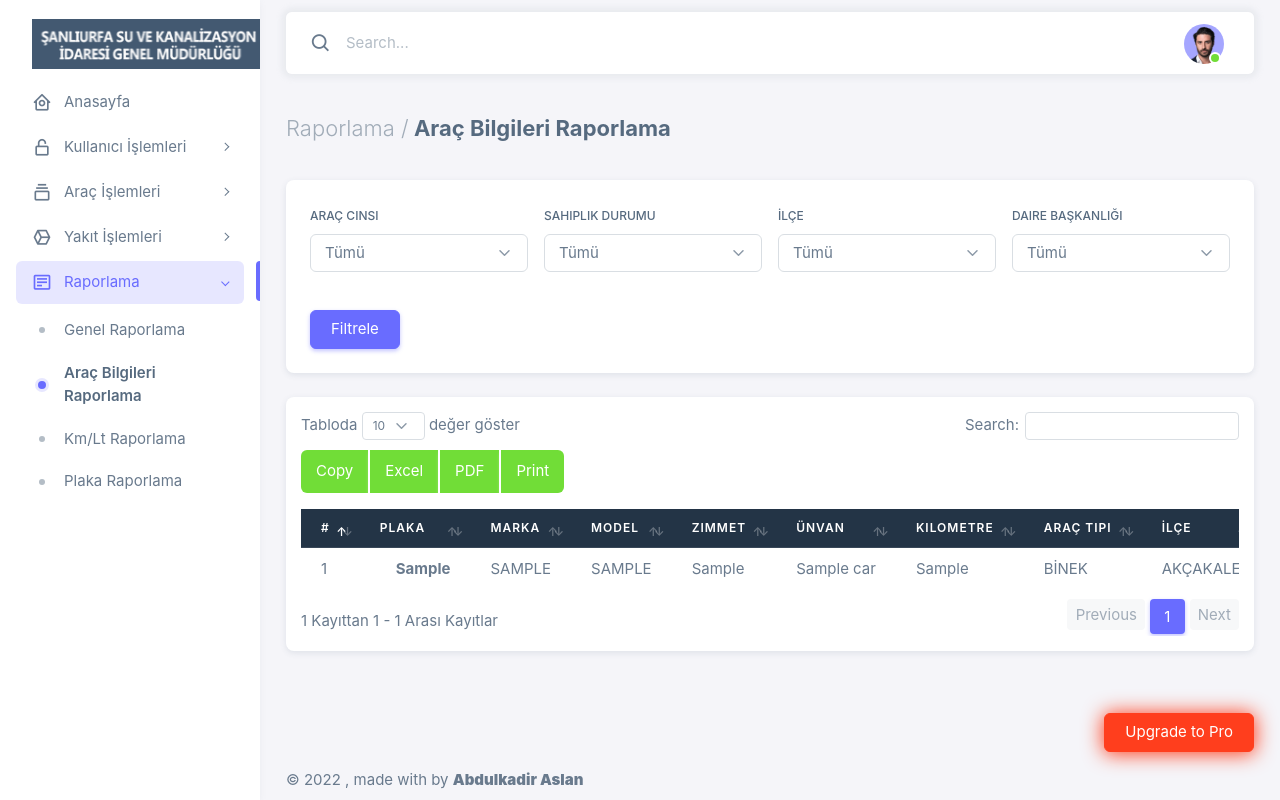
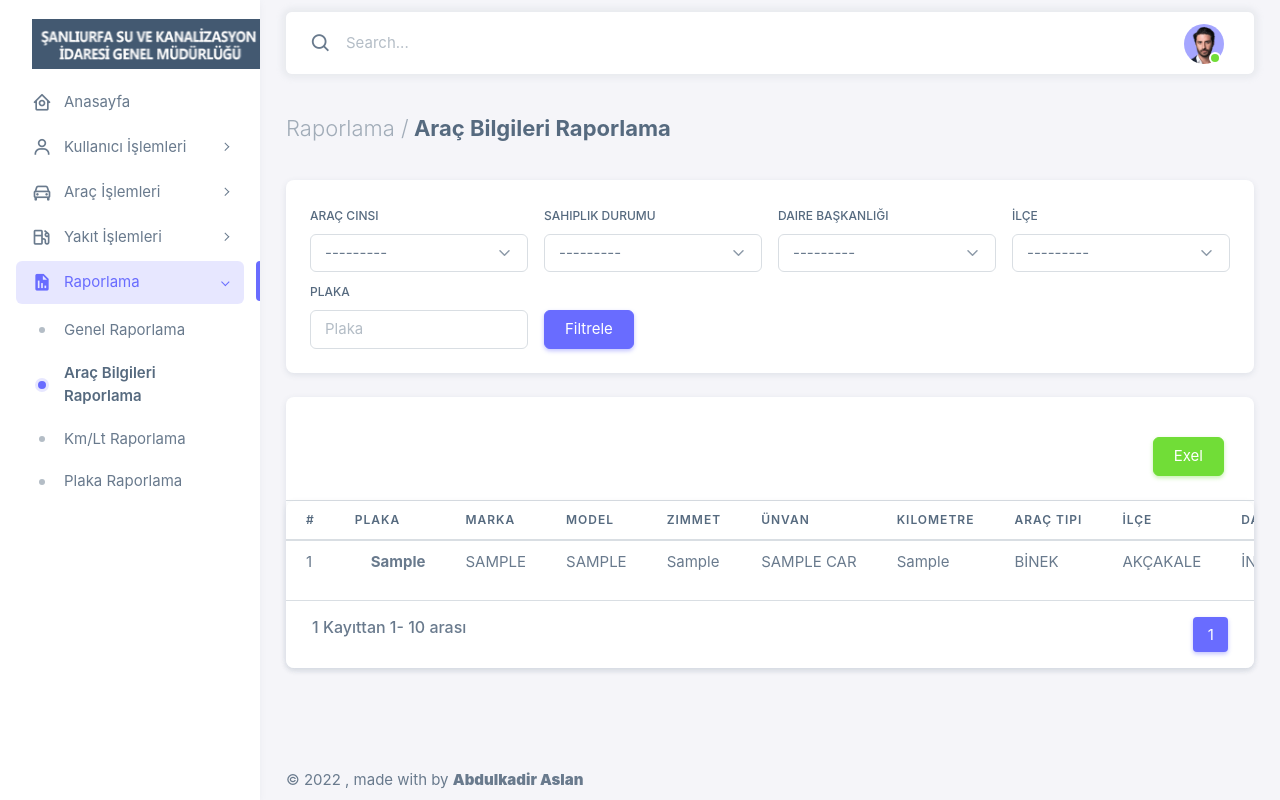
Before and after one commit to abdulkadir-aslan/car-follow-up, a Django app: a page that uses templates/base.html in a window 1280 px wide. Run offline with Django 4.2, Linux system fonts and the light colour scheme; a user stored in the database is signed in; tables that the repository leaves empty hold one stand-in row (values such as "Sample post"); some libraries are stand-ins or nearby versions.

Commit message:
exel-export arrange

```diff
--- a/report/templatetags/tag_library.py
+++ b/report/templatetags/tag_library.py
@@ -5,6 +5,10 @@ register = template.Library()
 @register.filter()
 def to_int(value):
     return float(value)
+
+@register.simple_tag
+def subtract(value, arg):
+    return value - arg
 
 @register.filter()
 def to_start(value):
--- a/report/urls.py
+++ b/report/urls.py
@@ -8,5 +8,7 @@ urlpatterns = [
     path('Plaka_Raporlama',plate_report,name="plate_report"),
     #export pdf,excel
     path('export_excel',export_Excel,name='export-excel'),
-    path('export_pdf',pdf_report_create,name='export-pdf'),
+    path('export_liter_excel',export_Liter_Excel,name='export-liter-excel'),
+    path('export_car_excel',export_Car_Excel,name='export-car-excel'),
+
 ]
--- a/report/views.py
+++ b/report/views.py
@@ -1,21 +1,16 @@
-from fileinput import filename
 from django.shortcuts import render
-from django.views.generic import View
 from page.models import Car,Fuell
 from django.contrib import messages
 from django.contrib.auth.decorators import login_required
 from page.decorators import *
-from datetime import datetime,date,timedelta
+from datetime import datetime,date
 from django.db.models import Sum
 from django.core.paginator import Paginator
-from .filters import OrderFilter
+from .filters import OrderFilter,CarFilter,LiterFilter
 
 import xlwt
-from io import BytesIO
 from django.http import HttpResponse
-from django.template.loader import get_template
 
-from xhtml2pdf import pisa
 
 @login_required(login_url="login")
 @admin_only
@@ -43,58 +38,61 @@ def general_report(request):
     }
     return render(request,'report/page/general_report.html',context)
 
-
 @login_required(login_url="login")
 @admin_only
 def car_about_report(request):
-    car = Car.objects.all().filter(status="active")
-    if request.method == "POST":
-        if (request.POST["vehicle_type"] != ""):
-            car = car.filter(vehicle_type=request.POST["vehicle_type"])
-        if (request.POST["possession"] != ""):
-            car = car.filter(possession=request.POST["possession"])
-        if (request.POST["contry"] != ""):
-            car = car.filter(contry=request.POST["contry"])
-        if (request.POST["department"] != ""):
-            car = car.filter(department=request.POST["department"])
-
+    car = Car.objects.select_related().all().order_by('-create_at')
+    myFilter = CarFilter(request.GET,queryset=car)
+    car = myFilter.qs
+    global car_about_report
+    car_about_report = car
+    paginator = Paginator(car, 10) # Show 10 contacts per page.
+    page_number = request.GET.get("page")
+    item_list = paginator.get_page(page_number)
+    if page_number is not None:
+        item_list.adjusted_elided_pages = paginator.get_elided_page_range(page_number)
+    else:
+        item_list.adjusted_elided_pages = paginator.get_elided_page_range(1)
     if car.count() ==0:
         messages.add_message(
                         request,messages.INFO,
                         'İstenilen filtrede değerler bulunamadı.')
         car = []
-    context = {
-            "car":car,
-               }
+    context ={
+        "car":item_list,
+        "myFilter": myFilter
+    }
     return render(request,'report/page/car_about_report.html',context)
 
 @login_required(login_url="login")
 @admin_only
 def lt_km_report(request):
+    car = Fuell.objects.select_related("car","user").all().order_by('-create_at')
+    myFilter = LiterFilter(request.GET,queryset=car)
+    car = myFilter.qs
+    global liter_report
+    liter_report = car
+    paginator = Paginator(car, 10) # Show 10 contacts per page.
+    page_number = request.GET.get("page")
+    item_list = paginator.get_page(page_number)
+    if page_number is not None:
+        item_list.adjusted_elided_pages = paginator.get_elided_page_range(page_number)
+    else:
+        item_list.adjusted_elided_pages = paginator.get_elided_page_range(1)
+    if car.count() ==0:
+        messages.add_message(
+                        request,messages.INFO,
+                        'İstenilen filtrede değerler bulunamadı.')
+        car = []
     filters = ""
-    fuel = Fuell.objects.select_related("car","user").all()
-    if request.method == "POST":
-        if request.POST["possession"] != "":
-            fuel = fuel.filter(car__possession=request.POST["possession"])
-
-        if (request.POST["contry"] != ""):
-            fuel = fuel.filter(contry=request.POST["contry"])
-
-        if request.POST["vehicle_type"] != "":
-            fuel = fuel.filter(car__vehicle_type=request.POST["vehicle_type"])
-
-        if (request.POST["average"] != ""):
-            filters = int(request.POST["average"])
-
-    if fuel.count() ==0:
-        messages.add_message(
-        request,messages.INFO,
-        'İstenilen filtrede değerler bulunamadı.')
-        fuel = []
-    context = {
-        "fuel":fuel,
+    if request.GET.get("average") is not None:
+        if (request.GET["average"] != ""):
+            filters = int(request.GET.get("average"))
+    context ={
+        "fuel":item_list,
+        "myFilter": myFilter,
         "filters":filters
-            }
+    }
     return render(request,'report/page/lt_km_report.html',context)
 
 def calculate(data):
@@ -148,6 +146,34 @@ def plate_report(request):
     }
     return render(request,'report/page/plate_report.html',context)
 
+#Export exel
+def export_Liter_Excel(request):
+    response = HttpResponse(content_type='application/ms-excel')
+    response['Content-Disposition'] = 'attachment; filename=Lt/Km Raporlama-'+\
+        str(datetime.now().date())+'.xls'
+    wb = xlwt.Workbook(encoding = "utf-8")
+    ws = wb.add_sheet("Expenses")
+    row_num = 0
+    font_style = xlwt.XFStyle()
+    font_style.font.bold = True
+
+    column = ["Plaka","İlçe","Kilometre","Litre","Km/Lt","Teslim alan","Tarih"]
+
+    for col_num in range(len(column)):
+        ws.write(row_num,col_num,column[col_num],font_style)
+
+    font_style = xlwt.XFStyle()
+
+    rows = liter_report.values_list("car__plate","contry","kilometer","liter","average","delivery","create_at")
+
+    for row in rows:
+        row_num += 1
+        for col_num in range(len(row)):
+            ws.write(row_num,col_num,str(row[col_num]).upper(),font_style)
+    wb.save(response)
+
+    return response
+
 def export_Excel(request):
     response = HttpResponse(content_type='application/ms-excel')
     response['Content-Disposition'] = 'attachment; filename=Genel_Raporlama-'+\
@@ -170,33 +196,44 @@ def export_Excel(request):
     for row in rows:
         row_num += 1
         for col_num in range(len(row)):
-            ws.write(row_num,col_num,str(row[col_num]),font_style)
+            ws.write(row_num,col_num,str(row[col_num]).upper(),font_style)
     wb.save(response)
 
     return response
 
+def export_Car_Excel(request):
+    response = HttpResponse(content_type='application/ms-excel')
+    response['Content-Disposition'] = 'attachment; filename=Araç Bilgileri-'+\
+        str(datetime.now().date())+'.xls'
+    wb = xlwt.Workbook(encoding = "utf-8")
+    ws = wb.add_sheet("Expenses")
+    row_num = 0
+    font_style = xlwt.XFStyle()
+    font_style.font.bold = True
 
+    column = ["Plaka","Marka","Model","Araç Cinsi","Zimmet","Ünvan","Kilometre","Sahiplik","Daire Başkanlığı","iLÇE","Tarih","Durum","Açıklama"]
 
+    for col_num in range(len(column)):
+        ws.write(row_num,col_num,column[col_num],font_style)
 
-def pdf_report_create(request):
-    # products = Fuell.objects.all().filter(contry="birecik",car__vehicle_type="mount")
+    font_style = xlwt.XFStyle()
+    date_style =xlwt.easyxf(num_format_str="dd/mm/yyyy")
+    rows = car_about_report
+    for row in rows:
+        row_num += 1
+        ws.write(row_num,0,row.plate,font_style)
+        ws.write(row_num,1,row.brand.upper(),font_style)
+        ws.write(row_num,2,row.model.upper(),font_style)
+        ws.write(row_num,3,row.get_vehicle_type_display(),font_style)
+        ws.write(row_num,4,row.debit.upper(),font_style)
+        ws.write(row_num,5,row.title.upper(),font_style)
+        ws.write(row_num,6,int(row.kilometer),font_style)
+        ws.write(row_num,7,row.get_possession_display(),font_style)
+        ws.write(row_num,8,row.get_department_display(),font_style)
+        ws.write(row_num,9,row.get_contry_display(),font_style)
+        ws.write(row_num,10,datetime.date(row.create_at),date_style)
+        ws.write(row_num,11,row.get_status_display(),font_style)
+        ws.write(row_num,12,row.comment,font_style)
+    wb.save(response)
 
-    template_path = 'expenses/pdf-output.html'
-
-    context = {'fuel': fuel_general_report}
-
-    response = HttpResponse(content_type='application/pdf')
-
-    response['Content-Disposition'] = 'filename="products_report.pdf"'
-
-    template = get_template(template_path)
-
-    html = template.render(context)
-
-    # create a pdf
-    pisa_status = pisa.CreatePDF(
-       html, dest=response)
-    # if error then show some funy view
-    if pisa_status.err:
-       return HttpResponse('We had some errors <pre>' + html + '</pre>')
     return response
--- a/templates/base.html
+++ b/templates/base.html
@@ -41,14 +41,14 @@
    </div>
    <!-- / Layout wrapper -->
 
-   <div class="buy-now">
+   <!-- <div class="buy-now">
      <a
        href=""
        target="_blank"
        class="btn btn-danger btn-buy-now"
        >Upgrade to Pro</a
      >
-   </div>
+   </div> -->
     <!-- Core JS -->
     <!-- build:js assets/vendor/js/core.js -->
 
--- a/templates/header.html
+++ b/templates/header.html
@@ -78,7 +78,7 @@
             </li>
             <li class="menu-item {% if url_name == 'users_home' or url_name == 'register' %}active open {% endif %}" style>
               <a href="#" class="menu-link menu-toggle">
-                <i class="menu-icon tf-icons bx bx-lock-open-alt"></i>
+                <i class="menu-icon tf-icons bx bx-user"></i>
                 <div data-i18n="Authentications">Kullanıcı İşlemleri</div>
               </a>
               <ul class="menu-sub">
@@ -96,7 +96,7 @@
             </li>
             <li class="menu-item {% if url_name == 'cars_home' or url_name == 'register_new_car' %}active open {% endif %}">
               <a href="#2" class="menu-link menu-toggle">
-                <i class="menu-icon tf-icons bx bx-collection"></i>
+                <i class="menu-icon tf-icons bx bx-car"></i>
                 <div data-i18n="Basic">Araç İşlemleri </div>
               </a>
               <ul class="menu-sub">
@@ -114,7 +114,7 @@
             </li>
             <li class="menu-item {% if url_name == 'fuels_home' or url_name == 'refueling' %}active open {% endif %}" style>
               <a href="#3" class="menu-link menu-toggle">
-                <i class="menu-icon tf-icons bx bx-cube-alt"></i>
+                <i class="menu-icon tf-icons bx bx-gas-pump"></i>
                 <div data-i18n="Misc">Yakıt İşlemleri </div>
               </a>
               <ul class="menu-sub">
@@ -133,7 +133,7 @@
 
               <li class="menu-item {% if url_name in 'general_report' or url_name == 'plate_report' or url_name == 'car_about_report' or url_name == 'lt_km_report' %}active open {% endif %}">
                 <a href="#4" class="menu-link menu-toggle">
-                  <i class="menu-icon tf-icons bx bx-detail"></i>
+                  <i class="menu-icon tf-icons bx bxs-report"></i>
                   <div data-i18n="Form Elements">Raporlama</div>
                 </a>
                 <ul class="menu-sub">
--- a/templates/report/page/car_about_report.html
+++ b/templates/report/page/car_about_report.html
@@ -1,121 +1,146 @@
 {% extends 'base.html' %}
 
 {% load static %}
+{% load tag_library %}
+{% load widget_tweaks %}
 
 {% block content %}
 <div class="container-xxl flex-grow-1 container-p-y">
     <h4 class="fw-bold py-3 mb-4"><span class="text-muted fw-light">Raporlama /</span> Araç Bilgileri Raporlama</h4>
-    <div class="row">
-        <div class="col-md-12">
-            <form id="formAuthentication" class="mb-3" method="POST">
-            {% csrf_token %}
+    <!--=== Filtreleme === -->
     <div class="card mb-4">
         <div class="card-body">
+            <form method="get">
                 <div class="row gx-3 gy-2 align-items-center">
                     <div class="col-md-3">
                     <label class="form-label" for="selectTypeOpt">Araç Cinsi</label>
-                        <select id="selectTypeOpt" name="vehicle_type" class="form-select color-dropdown">
-                            <option value="" selected="">Tümü</option>
-                            <option value="mount">BİNEK</option>
-                            <option value="pick_up">PİCK UP</option>
-                            <option value="truck">KAMYON</option>
-                            <option value="water_tanker">SU TANKERİ</option>
-                            <option value="motorcycle">MOTOSİKLET</option>
-                            <option value="loader_exvator">YÜKLEYİCİ EKSKAVATÖR</option>
-                            <option value="driling_machine">SONDAJ MAKİNASI</option>
-                            <option value="forklift">FORKLIFT</option>
-                            <option value="generator">JENERATÖR</option>
-                        </select>
+                    {% render_field myFilter.form.vehicle_type class="form-select color-dropdown" %}
                     </div>
                     <div class="col-md-3">
                         <label class="form-label" for="selectPlacement">Sahiplik Durumu</label>
-                        <select class="form-select placement-dropdown"name="possession" id="selectPlacement">
-                            <option value="">Tümü</option>
-                            <option value="contractor">MÜTAHİT</option>
-                            <option value="corporation">KURUM</option>
-                            <option value="forrent">KİRALIK</option>
-                        </select>
+                            {% render_field myFilter.form.possession class="form-select color-dropdown" %}
+                    </div>
+                    <div class="col-md-3">
+                      <label class="form-label" for="selectPlacement">Daire Başkanlığı</label>
+                          {% render_field myFilter.form.department class="form-select color-dropdown" %}
                     </div>
                     <div class="col-md-3">
                       <label class="form-label" for="selectPlacement">İlçe</label>
-                            <select class="form-select placement-dropdown"name="contry" id="selectPlacement">
-                                <option value="">Tümü</option>
-                                <option value="akçakale">AKÇAKALE</option>
-                                <option value="birecik">BİRECİK</option>
-                                <option value="bozova">BOZOVA</option>
-                                <option value="ceylanpınar">CEYLANPINAR</option>
-                                <option value="halfeti">HALFETİ</option>
-                                <option value="harran">HARRAN</option>
-                                <option value="hilvan">HİLVAN</option>
-                                <option value="siverek">SİVEREK</option>
-                                <option value="suruç">SURUÇ</option>
-                                <option value="viranşehir">VİRANŞEHİR</option>
-                                <option value="merkez">MERKEZ</option>
-                            </select>
+                          {% render_field myFilter.form.contry class="form-select color-dropdown" %}
                     </div>
                     <div class="col-md-3">
-                            <label for="defaultSelect" class="form-label">Daire Başkanlığı</label>
-                            <select id="defaultSelect" name="department" class="form-select">
-                              <option value="">Tümü</option>
-                              <option value="1"{% if sel_item.department == '1'  %}selected=""{% endif %}>İNSAN KAYNAKLARI</option>
-                              <option value="2"{% if sel_item.department == '2'  %}selected=""{% endif %}>MALİ HİZMETLER</option>
-                              <option value="3"{% if sel_item.department == '3'  %}selected=""{% endif %}>ARITMA TESİSLERİ</option>
-                              <option value="4"{% if sel_item.department == '4'  %}selected=""{% endif %}>BİLGİ İŞLEM</option>
-                              <option value="5"{% if sel_item.department == '5'  %}selected=""{% endif %}>DESTEK HİZMETLERİ</option>
-                              <option value="6"{% if sel_item.department == '6'  %}selected=""{% endif %}>İÇME SUYU VE KANALİZASYON</option>
-                              <option value="7"{% if sel_item.department == '7'  %}selected=""{% endif %}>PLAN VE PROJE</option>
-                              <option value="8"{% if sel_item.department == '8'  %}selected=""{% endif %}>STRATEJİ GELİŞTİRME</option>
-                              <option value="9"{% if sel_item.department == '9'  %}selected=""{% endif %}>SU VE ATIK SU TEKNOLOJİLERİ</option>
-                              <option value="10"{% if sel_item.department == '10'  %}selected=""{% endif %}>YATIRIM İNŞAAT</option>
-                              <option value="11"{% if sel_item.department == '11'  %}selected=""{% endif %}>ABONE İŞLERİ</option>
-                              <option value="12"{% if sel_item.department == '12'  %}selected=""{% endif %}>TEFTİŞ KURULU</option>
-                              <option value="13"{% if sel_item.department == '13'  %}selected=""{% endif %}>HUKUK MÜŞAVİRLİĞİ</option>
-                            </select>
+                        <label class="form-label" for="selectPlacement">Plaka</label>
+                            {% render_field myFilter.form.plate class="form-control" oninput="this.value = this.value.toUpperCase()" type="input" placeholder="Plaka" %}
                     </div>
                     <div class="col-md-3">
                     <label class="form-label" for="showToastPlacement">&nbsp;</label>
                     <button id="showToastPlacement" class="btn btn-primary d-block">Filtrele</button>
                     </div>
                 </div>
+        </form>
+        </div>
+
+      </div>
+      <!--=== Filtreleme === -->
+            <!-- =======  Data-Table  = Start  ========================== -->
+            <div class="card mb-4">
+                <div class="card-body">
+                    <div class="demo-inline-spacing">
+                    <a href="{% url 'export-car-excel'  %}"class="btn btn-success float-end">Exel</a>
                     </div>
                 </div>
-            </form>
-            {% include 'base/table.html' %}
-              <th style="color: #fff;">#</th>
-              <th style="color: #fff;">Plaka</th>
-              <th style="color: #fff;">Marka</th>
-              <th style="color: #fff;">Model</th>
-              <th style="color: #fff;">Zimmet</th>
-              <th style="color: #fff;">Ünvan</th>
-              <th style="color: #fff;">Kilometre</th>
-              <th style="color: #fff;">Araç Tipi</th>
-              <th style="color: #fff;">İlçe</th>
-              <th style="color: #fff;">Daire Başkanlığı</th>
-              <th style="color: #fff;">SahipliK</th>
-              <th style="color: #fff;">Kayıt Tarihi</th>
-            {% include 'base/table1.html' %}
+                <hr class="m-0">
+                <div class="card">
+                    <div  class="table-responsive text-nowrap">
+                        <table class="table table-hover" >
+                        <thead>
+                            <tr >
+                                <th >#</th>
+                                <th >Plaka</th>
+                                <th>Marka</th>
+                                <th>Model</th>
+                                <th>Zimmet</th>
+                                <th>Ünvan</th>
+                                <th>Kilometre</th>
+                                <th>Araç Tipi</th>
+                                <th>İlçe</th>
+                                <th>Daire Başkanlığı</th>
+                                <th>Sahiplik</th>
+                                <th>Kayıt Tarihi</th>
+                                <th>Durum</th>
+                            </tr>
+                        </thead>
+                        <tbody class="table-border-bottom-0">
                             {% for item in car %}
                                 <tr>
-                  <td scope="row">{{forloop.counter}}</td>
+                                    <td scope="row">{{ car.number|to_start|add:forloop.counter }}</td>
                                     <td><i class="fab fa-angular fa-lg text-danger me-3"></i> <strong>{{item.plate}}</strong></td>
-                  <td><span style="text-transform:uppercase;">{{item.brand}}</span></td>
-                  <td><span style="text-transform:uppercase;">{{item.model}}</span> </td>
+                                    <td ><span style="text-transform:uppercase;">{{item.brand}}</span> </td>
+                                    <td><span style="text-transform:uppercase;">{{ item.model }} </span></td>
                                     <td>{{item.debit}} </td>
-                  <td>{{item.title}} </td>
-                  <td>{{item.kilometer}} </td>
+                                    <td><span style="text-transform:uppercase;">{{item.title}}</span> </td>
+                                    <td>{{item.kilometer}}</td>
                                     <td>{{item.get_vehicle_type_display}}</td>
                                     <td>{{item.get_contry_display}}</td>
                                     <td>{{item.get_department_display}}</td>
                                     <td>{{item.get_possession_display}}</td>
-                  <td>{{item.create_at}} </td>
+                                    <td>{{item.create_at}}</td>
+                                    <td>
+                                      {% if item.status == 'active' %}
+                                            <span class="badge bg-label-primary me-1">Aktif</span>
+                                          {% else %}
+                                          <span class="badge bg-label-warning me-1">Pasif</span>
+                                          {% endif %}
+                                    </td>
                                 </tr>
+                            {% endfor %}
 
+                        </tbody>
+                        </table>
+
+                    </div>
+                    <nav aria-label="Page navigation example ">
+                        <hr>
+                        <div class="row ">
+                            <div class="col-sm-12 col-md-5">
+                                <div class="container-fluid ">
+                                    <a class="navbar-brand mb-0 h1 " >{{ car.paginator.count }} Kayıttan  {{ car.number|to_start|add:1 }}- {% widthratio car.number 1 10 %} arası </a>
+                                    </div>
+                            </div>
+                            <div class="col-sm-12 col-md-7">
+                                <ul class="pagination justify-content-end px-4">
+                                    {% if car.has_previous %}
+                                        <li class="page-item" >
+                                            <a class="page-link" href="{% my_url car.previous_page_number 'page' request.GET.urlencode %}" >
+                                                ← Önceki
+                                            </a>
+                                        </li>
+                                    {% endif%}
+                                    {% for page_number in car.adjusted_elided_pages %}
+                                        {% if page_number == car.paginator.ELLIPSIS %}
+                                            <li >{{page_number}}</li>
+                                        {% else %}
+                                        <li class="page-item {% if page_number == car.number %}active{% endif %}" >
+                                            <a  href="{% my_url page_number 'page' request.GET.urlencode %}"
+                                            class="page-link {% if page_number == car.number %}current{% endif %}">
+                                            {{page_number}}
+                                            </a>
+                                        </li>
+                                        {% endif %}
                                     {% endfor %}
-            {% include 'base/table2.html' %}
 
+                                    {% if car.has_next %}
+                                        <li class="page-item" >
+                                            <a class="page-link" href="{% my_url car.next_page_number 'page' request.GET.urlencode %}" >
+                                                Sonraki →
+                                            </a>
+                                        </li>
+                                    {% endif%}
+                                    </ul>
+                            </div>
+                        </div>
+                </nav>
                     </div>
             </div>
 </div>
-
-
 {% endblock content %}
```
Also changed, not shown: page/views.py (+10 -2 lines), report/filters.py (+31 -2 lines), requirements.txt (added, +47 -0 lines), templates/expenses/pdf-output.html (deleted, +0 -50 lines), templates/index.html (+65 -0 lines), templates/report/page/general_report.html (+4 -24 lines), templates/report/page/lt_km_report.html (+85 -53 lines). Lines whose indentation alone changed are shown as unchanged.
